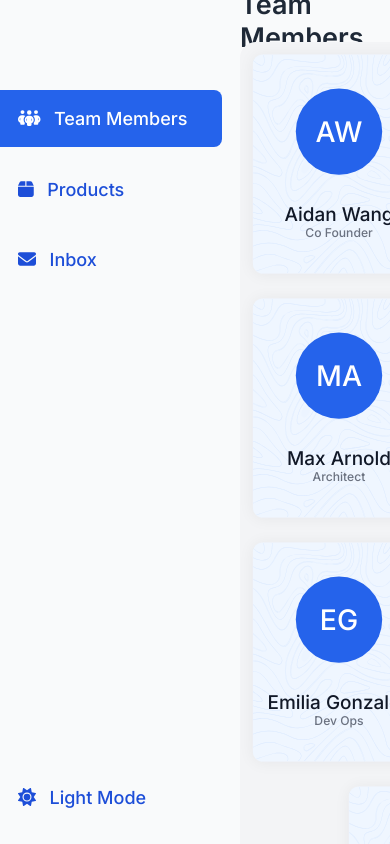
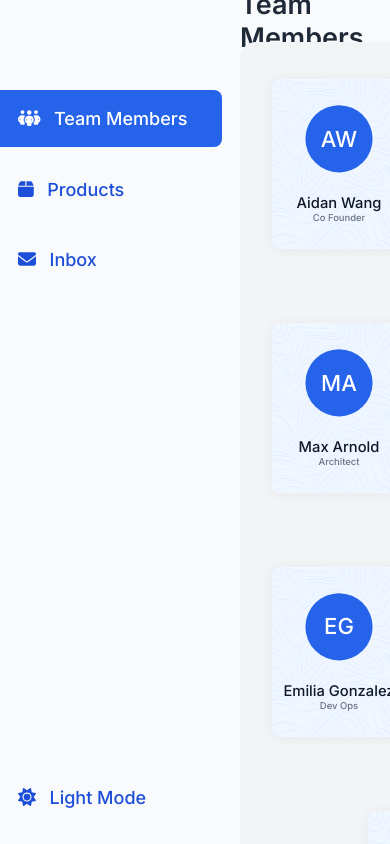
Before and after one commit to parthmarfatia/parth-marfatia-censius-assignment, a React (Vite) app: page / in a window 390 px wide. Shown: the top 844 px of the page. Built offline with nearby package versions, Linux system fonts and the light colour scheme.

Commit message:
reverting changes

```diff
--- a/src/index.css
+++ b/src/index.css
@@ -127,7 +127,7 @@ html {
   border-radius: 12px;
   width: 192px;
   height: 244px;
-  margin: 0 0.5em;
+  margin: 0 2em 2em 0;
   box-shadow: 0px 1px 16px 1px rgba(17, 24, 39, 0.05);
   background-image: url("./Assests/design.svg");
 }
@@ -158,6 +158,6 @@ html {
   .card--container {
     margin: 0;
     padding: 0;
-    transform: scale(0.9);
+    transform: scale(0.7);
   }
 }
```
